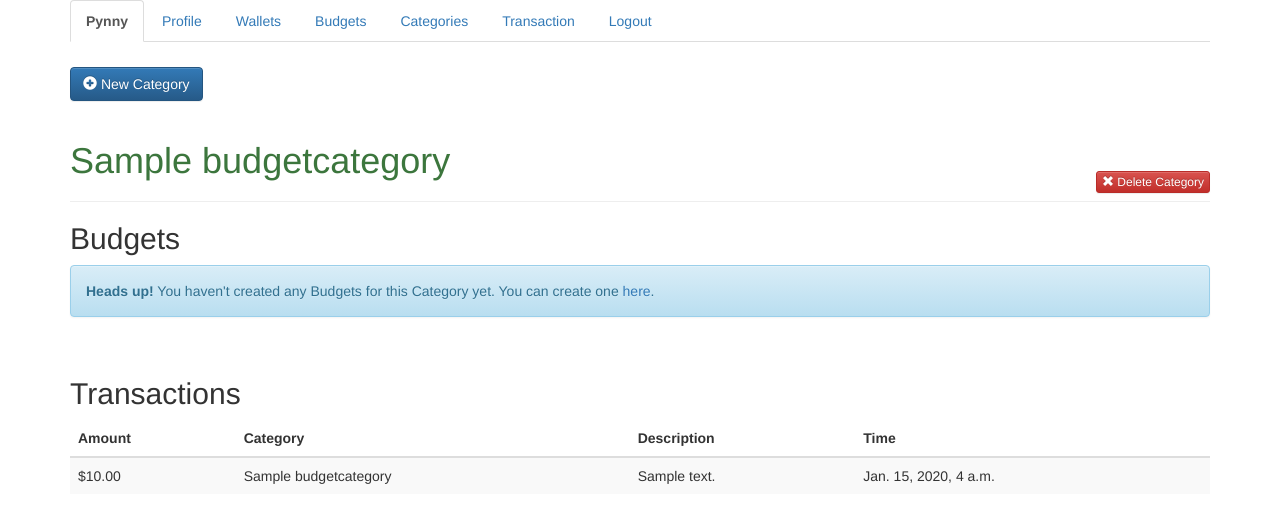
After one commit to zcking/Pynny, a Django app: page /pynny/categories/1 in a window 1280 px wide. The commit adds this page. Shown: the top 523 px of the page. Run offline with Django 3.2, Linux system fonts and the light colour scheme; a user stored in the database is signed in; tables that the repository leaves empty hold one stand-in row (values such as "Sample post"); some libraries are stand-ins or nearby versions.

Commit message:
budget categories views implemented

```diff
--- a/mysite/pynny/static/pynny/pynny.css
+++ b/mysite/pynny/static/pynny/pynny.css
@@ -2,11 +2,11 @@
     margin-bottom: 5px;
 }
 
-.wallet-delete {
+.wallet-delete, .category-delete {
     margin-top: -20px;
 }
 
-.wallet-create {
+.wallet-create, .category-create {
     margin-bottom: 20px;
 }
 
@@ -14,3 +14,11 @@
   background-color: #cfd8dc;
   cursor: pointer;
 }
+
+#new_category_form {
+    margin-top: 30px;
+}
+
+.category-check {
+    padding-left: 3%;
+}
--- /dev/null
+++ b/mysite/pynny/templates/pynny/one_category.html
@@ -0,0 +1,86 @@
+{% extends 'pynny/base.html' %}
+
+{% block title %}{{ category.name.title }} Category - Pynny{% endblock %}
+
+{% block content %}
+
+<br />
+
+<a href="{% url 'new_category' %}">
+    <button class="btn btn-primary category-create">
+        <span class="glyphicon glyphicon-plus-sign"></span>&nbsp;New Category
+    </button>
+</a>
+
+<h1 class="text-{% category_class category.is_income %}">{{ category.name }}</h1>
+
+<form action="{% url 'one_category' category_id=category.id %}" method="POST">
+    {% csrf_token %}
+    <button class="btn btn-xs btn-danger pull-right category-delete" type="submit">
+        <span class="glyphicon glyphicon-remove"></span>&nbsp;Delete Category
+    </button>
+</form>
+
+<hr />
+
+<!-- Show all budgets with this category -->
+<h2>Budgets</h2>
+{% if budgets %}
+    <table class="table table-striped table-hover table-links">
+        <thead>
+            <tr>
+                <th>Category</th>
+                <th>Used / Goal</th>
+                <th>Month</th>
+            </tr>
+        </thead>
+        <tbody>
+            {% for budget in budgets %}
+                <tr class="tr-link {% budget_class budget.balance budget.goal %}" data-href="#">
+                    <td>{{ budget.category.name }}</td>
+                    <td>${{ budget.balance }} / ${{ budget.goal }}</td>
+                    <td>{{ budget.month }}</td>
+                </tr>
+            {% endfor %}
+        </tbody>
+    </table>
+{% else %}
+    <div class="alert alert-info">
+        <strong>Heads up!</strong> You haven't created any Budgets for this Category yet. You can
+        create one <a href="#">here</a>.
+    </div>
+{% endif %}
+
+<br />
+
+<!-- Show all transaction tagged with this category -->
+<h2>Transactions</h2>
+{% if transactions %}
+    <table class="table table-striped table-hover">
+        <thead>
+            <tr>
+                <th>Amount</th>
+                <th>Category</th>
+                <th>Description</th>
+                <th>Time</th>
+            </tr>
+        </thead>
+        <tbody>
+            {% for trans in transactions %}
+                <tr>
+                    <td>${{ trans.amount }}</td>
+                    <td>{{ trans.category.name }}</td>
+                    <td>{{ trans.description }}</td>
+                    <td>{{ trans.created_time }}</td>
+                </tr>
+            {% endfor %}
+        </tbody>
+    </table>
+{% else %}
+    <div class="alert alert-info">
+        <strong>Heads up!</strong> You haven't recorded any Transactions marked as this Category yet. You
+        can create one <a href="#">here</a>.
+    </div>
+{% endif %}
+
+{% endblock %}
--- a/mysite/pynny/templates/pynny/wallets.html
+++ b/mysite/pynny/templates/pynny/wallets.html
@@ -19,7 +19,7 @@
                 <a href="{% url 'one_wallet' wallet_id=wallet.id %}">
                     <h3 style="display:inline" class="panel-title">{{ wallet.name }}</h3>
                 </a>
-                <form action="{% url 'one_wallet' wallet_id=wallet.id %}" method="POST">
+                <form action="{% url 'one_wallet' wallet_id=wallet.id %}" method="DELETE">
                     {% csrf_token %}
                     <button class="btn btn-xs btn-danger pull-right wallet-delete" type="submit">
                         <span class="glyphicon glyphicon-remove"></span>&nbsp;Delete
--- a/mysite/pynny/templatetags/pynny_extras.py
+++ b/mysite/pynny/templatetags/pynny_extras.py
@@ -35,3 +35,9 @@ def wallet_class(balance):
     elif balance < 0:
         return 'danger'
     return 'default'
+
+@register.simple_tag
+def category_class(is_income):
+    if is_income:
+        return 'success'
+    return 'danger'
--- a/mysite/pynny/urls.py
+++ b/mysite/pynny/urls.py
@@ -23,5 +23,7 @@ urlpatterns = [
     url(r'^wallets/(?P<wallet_id>[0-9]+)$', views.one_wallet, name='one_wallet',), # /wallets/3
     url(r'^budgets/$', views.budgets, name='budgets'), # /budgets/
     url(r'^categories/$', views.budget_categories, name='categories'), # /categories/
+    url(r'^categories/create/$', views.new_category, name='new_category'), # /categories/create
+    url(r'^categories/(?P<category_id>[0-9]+)$', views.one_category, name='one_category'), # /categories/5
     url(r'^transactions/$', views.transactions, name='transactions'), # /transactions/
 ]
--- a/mysite/pynny/views.py
+++ b/mysite/pynny/views.py
@@ -132,12 +132,83 @@ def transactions(request):
 def budget_categories(request):
     '''View BudgetCategories for a user'''
     # Is user logged in?
-    if request.user.is_authenticated():
+    if not request.user.is_authenticated():
+        # Not authenticated; send to login
+        return redirect(reverse('login'))
+
+    # GET = display user's categories
+    if request.method == 'GET':
         data = {}
+
+        # Get the wallets for this user
+        data['categories'] = BudgetCategory.objects.filter(user=request.user)
+
+        return render(request, 'pynny/categories.html', context=data)
+    # POST = create a new BudgetCategory
+    elif request.method == 'POST':
+        # Get the form data from the request
+        print(request.POST)
+        name = request.POST['name']
+        is_income = False
+        if 'is_income' in request.POST:
+            is_income = True
+
+        # Check if the category name exists already
+        if BudgetCategory.objects.filter(user=request.user, name=name):
+            data = {'alerts': {'errors': ['<strong>Oops!</strong> A category already exists with that name']}}
+            return render(request, 'pynny/new_category.html', context=data)
+
+        # Create the new Wallet
+        BudgetCategory(name=name, is_income=is_income, user=request.user).save()
+        data = {'alerts': {'success': ['<strong>Done!</strong> New Category created successfully!']}}
+        data['categories'] = BudgetCategory.objects.filter(user=request.user)
         return render(request, 'pynny/categories.html', context=data)
 
-    # Not authenticated; send to login
-    return redirect(reverse('login'))
+def new_category(request):
+    '''Create a new BudgetCategory form'''
+    # Is user logged in?
+    if not request.user.is_authenticated():
+        return redirect(reverse('login'))
+
+    return render(request, 'pynny/new_category.html')
+
+
+def one_category(request, category_id):
+    '''View a specific BudgetCategory'''
+    if not request.user.is_authenticated:
+        return redirect(reverse('login'))
+
+    data = {}
+
+    # Check if the category is owned by the logged in user
+    try:
+        category = BudgetCategory.objects.get(id=category_id)
+    except:
+        # DNE
+        data['categories'] = BudgetCategory.objects.filter(user=request.user)
+        data['alerts'] = {'errors': ['<strong>Oh snap!</strong> That Category does not exist.']}
+        return render(request, 'pynny/categories.html', context=data)
+
+    if category.user != request.user:
+        data['categories'] = BudgetCategory.objects.filter(user=request.user)
+        data['alerts'] = {'errors': ['<strong>Oh snap!</strong> That Category does not exist.']}
+        return render(request, 'pynny/categories.html', context=data)
+
+    if request.method == "POST":
+        print('Deleting...')
+        # Delete the Category
+        category.delete()
+
+        # And return them to the categories page
+        data['categories'] = BudgetCategory.objects.filter(user=request.user)
+        data['alerts'] = {'info': ['<strong>Done!</strong> Your <em>' + category.name + '</em> Category was deleted successfully']}
+        return render(request, 'pynny/categories.html', context=data)
+    elif request.method == 'GET':
+        # Show the specific Category data
+        data['category'] = category
+        data['budgets'] = Budget.objects.filter(category=category, month__contains=date.strftime(date.today(), '%Y-%m'))
+        data['transactions'] = Transaction.objects.filter(category=category)
+        return render(request, 'pynny/one_category.html', context=data)
 
 
 def profile(request):
```
Also changed, not shown: mysite/pynny/templates/pynny/categories.html (+33 -0 lines), mysite/pynny/templates/pynny/new_category.html (added, +27 -0 lines).
